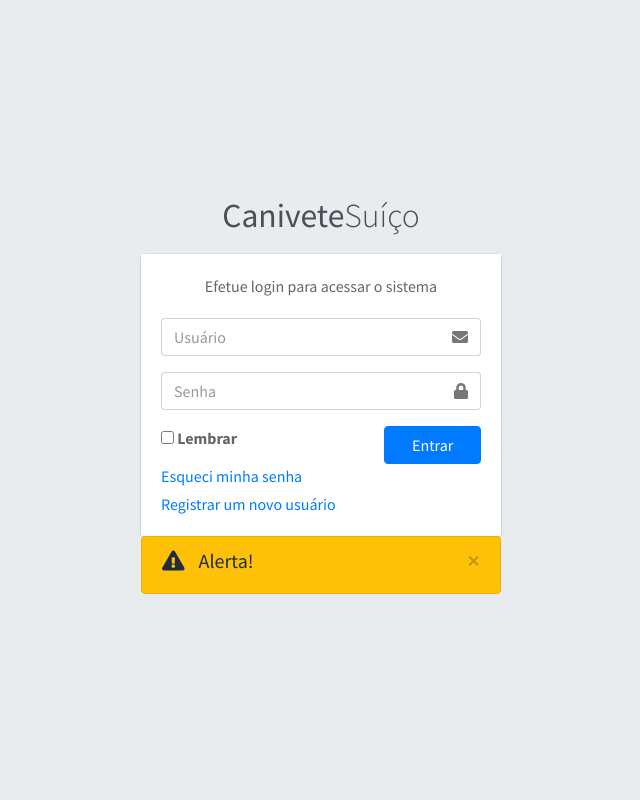
After one commit to eliumoraes/01_projeto, a Django app: template templates/login.html in a window 1280 px wide. The commit adds this page. Shown: the whole page, without its empty margins (319-959 px from the left). Run offline with Django 3.2, Linux system fonts and the light colour scheme; the template is opened without the code that fills it, so the values that code supplies are empty; some libraries are stand-ins or nearby versions.

Commit message:
Iniciando programação das páginas de login e registro

```diff
--- a/canivete_project/settings.py
+++ b/canivete_project/settings.py
@@ -90,7 +90,7 @@ DATABASES = {
         'USER': 'assessorpublico',
         'PASSWORD': '2arquiv3',
         'HOST': 'localhost',
-        'PORT': 5433
+        'PORT': 5434
     }
 }
 
--- a/dashboard/urls.py
+++ b/dashboard/urls.py
@@ -6,7 +6,9 @@ from . import views
 urlpatterns = [
 
     path('', views.homePage, name='home'),
-    #path('dri/', DricaPageView.as_view(), name='dri'),
+    path('login/', views.loginPage, name='login'),
+    path('logout/', views.logoutUser, name='logout'),
+    path('register/', views.registerUser, name='register'),
     path('dri/', views.dricaTeste, name='dri'),
 
 ]
--- /dev/null
+++ b/templates/login.html
@@ -0,0 +1,75 @@
+{% load static %}
+
+{% include "main_head.html" %}
+
+<!-- específica do login-->
+<body class="hold-transition login-page">
+<div class="login-box">
+  <div class="login-logo">
+    <a href="#"><b>Canivete</b>Suíço</a>
+  </div>
+  <!-- /.login-logo -->
+  <div class="card">
+    <div class="card-body login-card-body">
+      <p class="login-box-msg">Efetue login para acessar o sistema</p>
+
+      <form action="" method="POST">
+        {% csrf_token %}
+        <div class="input-group mb-3">
+          <input type="text" name="username" class="form-control" placeholder="Usuário">
+          <div class="input-group-append">
+            <div class="input-group-text">
+              <span class="fas fa-envelope"></span>
+            </div>
+          </div>
+        </div>
+        <div class="input-group mb-3">
+          <input type="password" name="password" class="form-control" placeholder="Senha">
+          <div class="input-group-append">
+            <div class="input-group-text">
+              <span class="fas fa-lock"></span>
+            </div>
+          </div>
+        </div>
+        <div class="row">
+          <div class="col-8">
+            <div class="icheck-primary">
+              <input type="checkbox" id="remember">
+              <label for="remember">
+                Lembrar
+              </label>
+            </div>
+          </div>
+          <!-- /.col -->
+          <div class="col-4">
+            <button type="submit" class="btn btn-primary btn-block">Entrar</button>
+          </div>
+          <!-- /.col -->
+        </div>
+      </form>
+
+
+
+      <p class="mb-1">
+        <a href="forgot-password.html">Esqueci minha senha</a>
+      </p>
+      <p class="mb-0">
+        <a href="#" class="text-center">Registrar um novo usuário</a>
+      </p>
+    </div>
+    <!-- /.login-card-body -->
+
+  </div>
+
+  <div class="alert alert-warning alert-dismissible">
+    <button type="button" class="close" data-dismiss="alert" aria-hidden="true">×</button>
+    <h5><i class="icon fas fa-exclamation-triangle"></i> Alerta!</h5>
+    {% for mensagem in messages %}
+      <p> {{mensagem}} </p>
+    {% endfor %}
+  </div>
+
+</div>
+<!-- /.login-box -->
+
+{% include "main_footer.html" %}
--- /dev/null
+++ b/templates/main_footer.html
@@ -0,0 +1,11 @@
+{% load static %}
+<!-- jQuery -->
+<script src="{% static 'assets/plugins/jquery/jquery.min.js' %}"></script>
+<!-- Bootstrap 4 -->
+<script src="{% static 'assets/plugins/bootstrap/js/bootstrap.bundle.min.js' %}"></script>
+<!-- AdminLTE App -->
+<script src="{% static 'assets/dist/js/adminlte.min.js' %}"></script>
+<!-- AdminLTE for demo purposes -->
+<script src="{% static 'assets/dist/js/demo.js' %}"></script>
+</body>
+</html>
--- /dev/null
+++ b/templates/main_head.html
@@ -0,0 +1,24 @@
+{% load static %}
+<!DOCTYPE html>
+<html>
+<head>
+  <meta charset="utf-8">
+  <meta http-equiv="X-UA-Compatible" content="IE=edge">
+  <title>Canivete | {% block pagetitle %}{% endblock pagetitle %}</title>
+  <!-- Tell the browser to be responsive to screen width -->
+  <meta name="viewport" content="width=device-width, initial-scale=1">
+
+  <!-- Font Awesome -->
+  <link rel="stylesheet" href="{% static 'assets/fontawesome-free/css/all.min.css' %}">
+  <!-- Ionicons -->
+  <!-- <link rel="stylesheet" href="https://code.ionicframework.com/ionicons/2.0.1/css/ionicons.min.css"> -->
+  <link rel="stylesheet" href="{% static 'assets/dist/css/ionicons.min.css' %}">
+  <!-- overlayScrollbars -->
+  <link rel="stylesheet" href="{% static 'assets/dist/css/adminlte.min.css' %}">
+  <!-- Google Font: Source Sans Pro -->
+  <link href="https://fonts.googleapis.com/css?family=Source+Sans+Pro:300,400,400i,700" rel="stylesheet">
+  <style>
+  {% block style %}
+  {% endblock style %}
+  </style>
+</head>
--- a/templates/navbar.html
+++ b/templates/navbar.html
@@ -122,6 +122,10 @@
         </div>
       </li>
 
+      <li class="navbar">
+        <span title="Sair"><a href="{% url 'logout' %}" style="color: #000;"><i class="fas fa-sign-out-alt"></i></a></span>
+      </li>
+
 {% comment %}
       <li class="nav-item">
         <a class="nav-link" data-widget="control-sidebar" data-slide="true" href="#" role="button">
--- a/templates/sidebar.html
+++ b/templates/sidebar.html
@@ -17,7 +17,7 @@
           <img src="{% static 'assets/dist/img/eliu_avatar_160.jpg' %}" class="img-circle elevation-2" alt="User Image">
         </div>
         <div class="info">
-          <a href="#" class="d-block">Eliu Moraes</a>
+          <a href="#" class="d-block">{{request.user.first_name}} {{request.user.last_name}}</a>
         </div>
       </div>
 
```
Also changed, not shown: dashboard/forms.py (added, +9 -0 lines), dashboard/views.py (+47 -0 lines), templates/home.html (+13 -22 lines), templates/main.html (+2 -33 lines), templates/register.html (added, +92 -0 lines).
